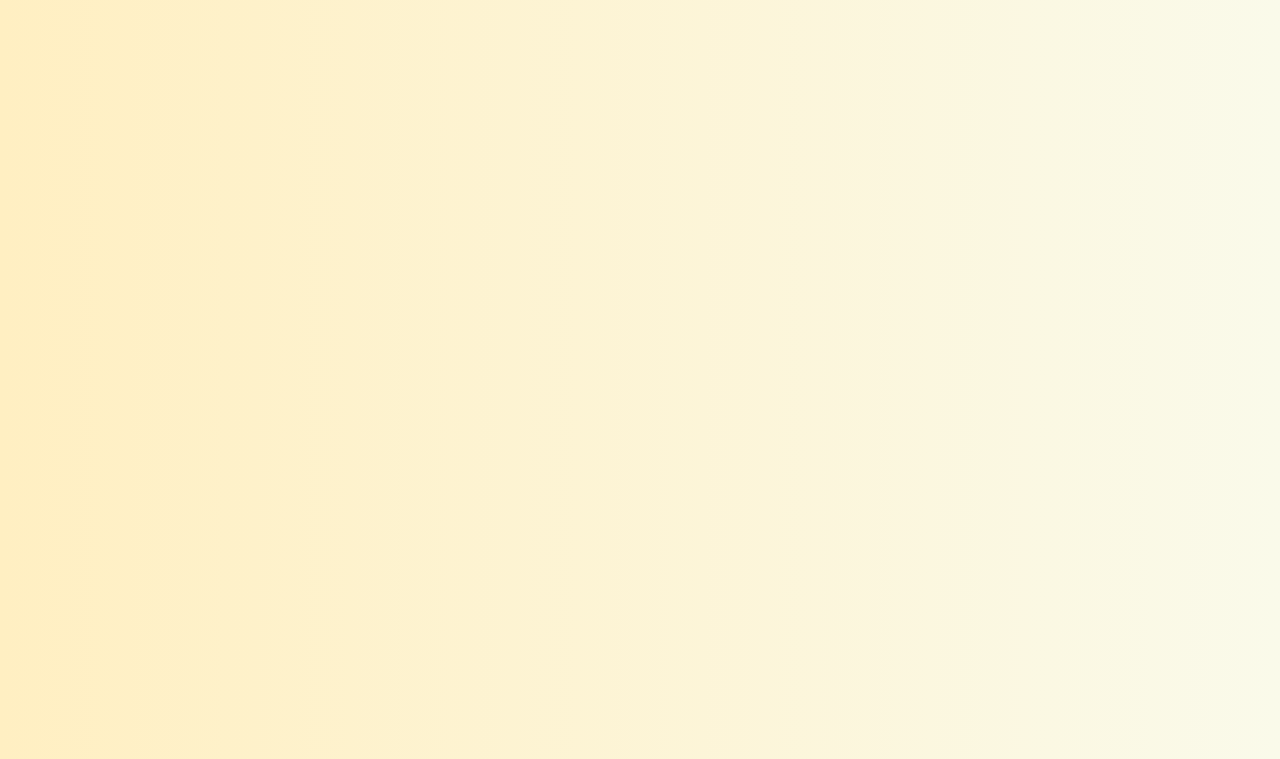
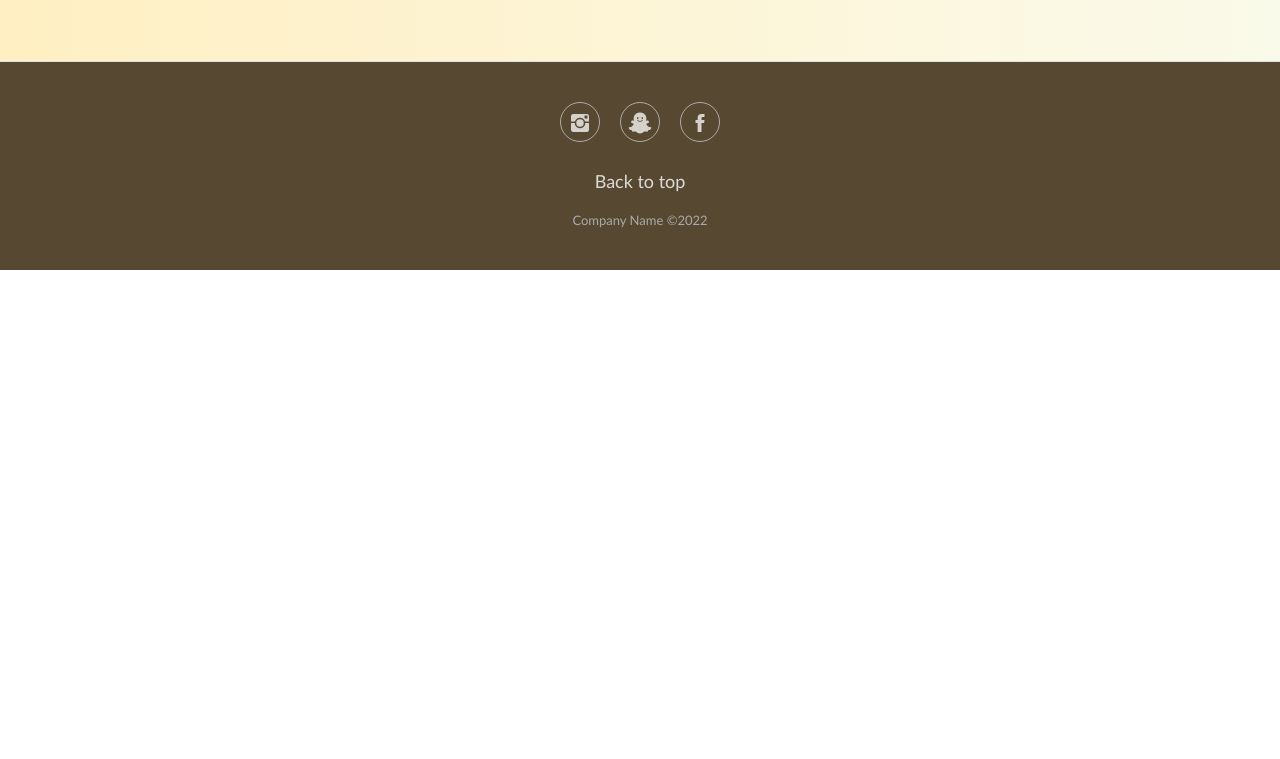
Before and after one commit to soiicy/html-css-task, a plain HTML site: page index.html in a window 1280 px wide. Shown: the part 1656-2415 px from the top of the page. After the commit the page ends 1926 px from the top, so only its background shows below. Drawn offline with nearby package versions, Linux system fonts and the light colour scheme.

Commit message:
fix toggler(index.html) add footer(index.html/footer.css) add link #social to footers social info

```diff
--- a/index.html
+++ b/index.html
@@ -5,7 +5,10 @@
     <meta name="viewport" content="width=device-width, initial-scale=1.0, shrink-to-fit=no">
     <title>Beauty Salon</title>
 
+    <link rel="stylesheet" href="https://cdnjs.cloudflare.com/ajax/libs/twitter-bootstrap/4.1.3/css/bootstrap.min.css">
+    <link rel="stylesheet" href="https://cdnjs.cloudflare.com/ajax/libs/ionicons/2.0.1/css/ionicons.min.css">
     <link href="https://cdn.jsdelivr.net/npm/bootstrap@5.2.2/dist/css/bootstrap.min.css" rel="stylesheet" integrity="sha384-Zenh87qX5JnK2Jl0vWa8Ck2rdkQ2Bzep5IDxbcnCeuOxjzrPF/et3URy9Bv1WTRi" crossorigin="anonymous">
+    <script src="https://cdn.jsdelivr.net/npm/bootstrap@5.2.2/dist/js/bootstrap.bundle.min.js" integrity="sha384-OERcA2EqjJCMA+/3y+gxIOqMEjwtxJY7qPCqsdltbNJuaOe923+mo//f6V8Qbsw3" crossorigin="anonymous"></script>
 
     <link href="style/body.css" rel="stylesheet">
     <link href="style/header.css" rel="stylesheet">
@@ -25,9 +28,12 @@
                 <a href="#" class="navbar-brand">
                     <img src="img/navbar-photos/logo.png" width="50" height="50" alt="logo">
                 </a>
+                <button class="navbar-toggler" type="button" data-bs-toggle="collapse" data-bs-target="#navbarSupportedContent" aria-controls="navbarSupportedContent" aria-expanded="false">
+                    <span class="navbar-toggler-icon"></span>
+                </button>
 
 
-                <div class="navbar-collapse collapse show" id="navbarSupportedContent">
+                <div class="collapse navbar-collapse" id="navbarSupportedContent">
                     <ul class="navbar-nav me-auto mb-2">
                         <li class="nav-item active">
                             <a href="#priceList" class="nav-link">Price List</a>
@@ -36,7 +42,7 @@
                             <a href="#aboutUs" class="nav-link">About Us</a>
                         </li>
                         <li class="nav-item">
-                            <a href="#" class="nav-link">Social</a>
+                            <a href="#social" class="nav-link">Social</a>
                         </li>
                     </ul>
                 </div>
@@ -65,7 +71,7 @@
                         </div>
                         <div class="col-xs-12 col-sm-4 col-lg-4">
                             <img src="img/navbar-photos/logo.png" alt="p2-logo" class="w100">
-                            <p>Lorem ipsum dolor sit, amet consectetur adipisicing elit. Repellat, quo harum similique doloribus itaque omnis magnam cumque, temporibus cum voluptate, vitae tempora ut ab sint numquam mollitia suscipit? Sunt perspiciatis recusandae neque dolorem, atque odio ut accusamus quo ullam facilis eligendi possimus sint, eius, iure non necessitatibus consequuntur amet laboriosam.</p>
+                            <p>Lorem ipsum dolor sit, amet consectetur adipisicing elit. Repellat, quo harum similique doloribus itaque omnis magnam cumque, temporibus cum voluptate, vitae tempora ut ab sint numquam mollitia suscipit? Sunt perspiciatis recusandae neque dolorem, atque odio ut accusamus quo ullam facilis eligendi possimus sint, eius, iure non necessitatibus consequuntur amet laboriosam. Lorem59</p>
                         </div>
                         <div class="col-xs-12 col-sm-4 col-lg-4">
                             <img src="img/navbar-photos/logo.png" alt="p3-logo" class="w100">
@@ -132,8 +138,19 @@
 
 
                                     <!-- #footer starts -->
-    <div id="footer">
 
+    <div class="footer-basic border-top" id="social">
+        <footer>
+            <div class="social">
+                <a href="#"><i class="icon ion-social-instagram"></i></a>
+                <a href="#"><i class="icon ion-social-snapchat"></i></a>
+                <a href="#"><i class="icon ion-social-facebook"></i></a>
+            </div>
+            <ul class="list-inline">
+                <li class="list-inline-item"><a href="#">Back to top</a></li>
+            </ul>
+            <p class="copyright">Company Name &copy2022</p>
+        </footer>
     </div>
 
 
--- a/style/body.css
+++ b/style/body.css
@@ -42,7 +42,6 @@
     background: -webkit-linear-gradient(right, #FAFAEA, #FFEFC2);
     margin: 0;
     font-family:'Gill Sans', 'Gill Sans MT', Calibri, 'Trebuchet MS', sans-serif;
-    height: 3000px;
 }
 
 
--- a/style/footer.css
+++ b/style/footer.css
@@ -0,0 +1,61 @@
+.footer-basic {
+    padding:40px 0;
+    background-color: #574931;
+    color:#ffffff;
+    height: 100%;
+    margin-top: 5%;
+  }
+
+  .footer-basic ul {
+    padding:0;
+    list-style:none;
+    text-align:center;
+    font-size:18px;
+    line-height:1.6;
+    margin-bottom:0;
+  }
+
+  .footer-basic li {
+    padding:0 10px;
+  }
+
+  .footer-basic ul a {
+    color:inherit;
+    text-decoration:none;
+    opacity:0.8;
+  }
+
+  .footer-basic ul a:hover {
+    opacity:1;
+  }
+
+  .footer-basic .social {
+    text-align:center;
+    padding-bottom:25px;
+  }
+
+  .footer-basic .social > a {
+    font-size:24px;
+    width:40px;
+    height:40px;
+    line-height:40px;
+    display:inline-block;
+    text-align:center;
+    border-radius:50%;
+    border:1px solid #ccc;
+    margin:0 8px;
+    color:inherit;
+    opacity:0.75;
+  }
+
+  .footer-basic .social > a:hover {
+    opacity:0.9;
+  }
+
+  .footer-basic .copyright {
+    margin-top:15px;
+    text-align:center;
+    font-size:13px;
+    color:#aaa;
+    margin-bottom:0;
+  }
```
